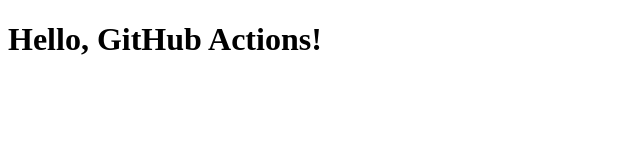
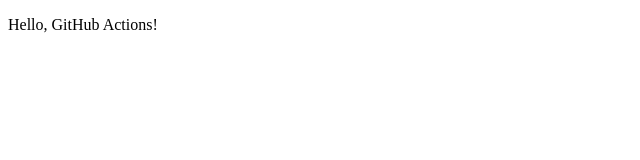
Before and after one commit to kasthuri-r/gh-deployment-workflow, a plain HTML site: page index.html in a window 1280 px wide. Shown: the whole page, without its empty margins (0-640 px from the left). Drawn offline with Linux system fonts and the light colour scheme.

Commit message:
Update index.html

```diff
--- a/index.html
+++ b/index.html
@@ -7,6 +7,6 @@
     <title>My GitHub Actions Page</title>
   </head>
   <body>
-    <h1>Hello, GitHub Actions!</h1>
+    <p>Hello, GitHub Actions!</p>
   </body>
 </html>
```
